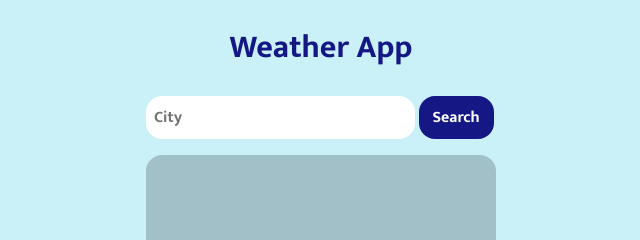
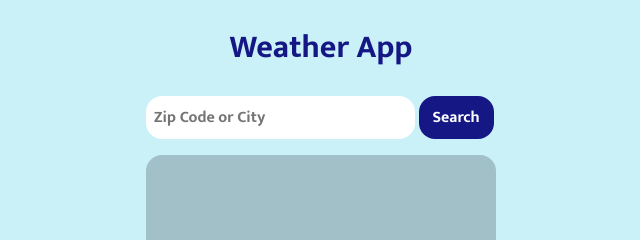
Before and after one commit to aburke76/weather_app, a website built with webpack: page src/index.html in a window 1280 px wide. Shown: the top 240 px of the page, 319-959 px from the left. Built offline with nearby package versions, Linux system fonts and the light colour scheme.

Commit message:
working on DOM

```diff
--- a/scripts/dom.js
+++ b/scripts/dom.js
@@ -1,5 +1,3 @@
-import { userInput } from "./data";
-
 const weatherDisplay = document.querySelector("#weather-display");
 
 const city = document.createElement("h2");
@@ -13,6 +11,7 @@ export function assignValues(loc, cond, tem, hum, w, u) {
     city.textContent = loc;
     condition.textContent = cond;
     temp.textContent = tem;
+    //when I try temp.textContent = `${tem} degrees F`, tem is undefined
     humidity.textContent = hum;
     wind.textContent = w;
     uv.textContent = u;
--- a/src/index.html
+++ b/src/index.html
@@ -8,7 +8,12 @@
     <body>
         <h1>Weather App</h1>
         <form action="" class="form">
-            <input type="text" id="input" name="input" placeholder="City" />
+            <input
+                type="text"
+                id="input"
+                name="input"
+                placeholder="Zip Code or City"
+            />
             <button id="search">Search</button>
         </form>
         <div id="weather-display"></div>
```
